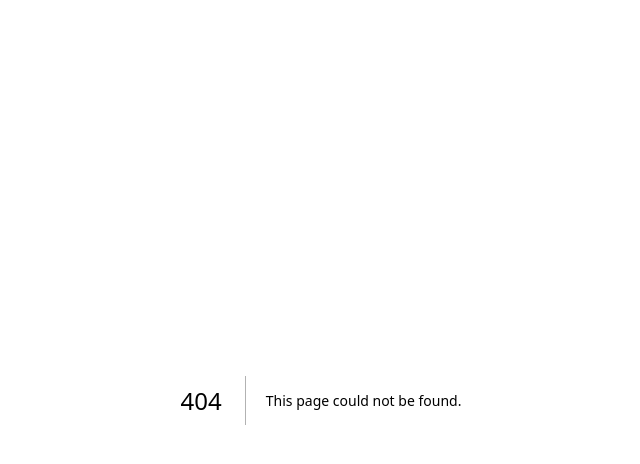
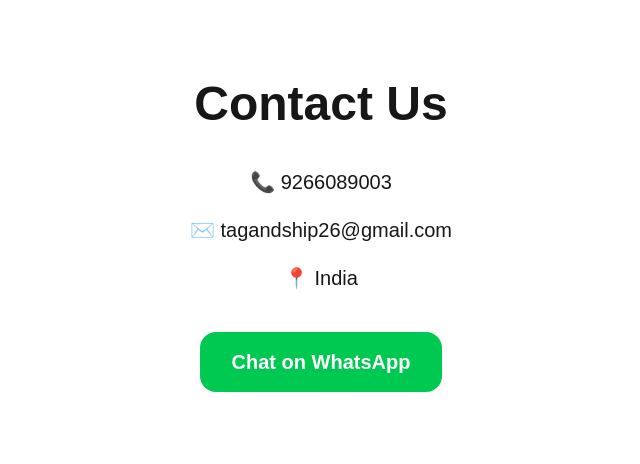
Before and after one commit to sanju-1105/packaging-website, a Next.js app in the folder mywebsite/: page /Contact in a window 1280 px wide. Before the commit this address had no page. Shown: the top 464 px of the page, without its empty margins (319-959 px from the left). Built offline with nearby package versions, Linux system fonts and the light colour scheme.

Commit message:
completed functional website

```diff
--- /dev/null
+++ b/mywebsite/app/About/page.tsx
@@ -0,0 +1,15 @@
+export default function About() {
+  return (
+    <div className="p-20 text-center">
+      <h1 className="text-5xl font-bold">
+        About Tag & Ship
+      </h1>
+
+      <p className="mt-6 text-xl">
+        We help brands with packaging, logistics,
+        dispatch, inventory management,
+        and operations support.
+      </p>
+    </div>
+  );
+}
--- /dev/null
+++ b/mywebsite/app/Contact/page.tsx
@@ -0,0 +1,29 @@
+export default function Contact() {
+  return (
+    <div className="p-20 text-center">
+
+      <h1 className="text-5xl font-bold">
+        Contact Us
+      </h1>
+
+      <div className="mt-10 space-y-5 text-xl">
+
+        <p>📞 9266089003</p>
+
+        <p>✉️ tagandship26@gmail.com</p>
+
+        <p>📍 India</p>
+
+      </div>
+
+      <a
+        href="https://wa.me/919266089003"
+        target="_blank"
+        className="inline-block mt-10 bg-green-500 text-white px-8 py-4 rounded-2xl text-xl font-bold"
+      >
+        Chat on WhatsApp
+      </a>
+
+    </div>
+  );
+}
--- /dev/null
+++ b/mywebsite/app/Services/page.tsx
@@ -0,0 +1,27 @@
+export default function Services() {
+  return (
+    <div className="p-20 text-center">
+
+      <h1 className="text-5xl font-bold">
+        Our Services
+      </h1>
+
+      <div className="mt-10 space-y-5 text-xl">
+
+        <p>✔ Packaging Optimization</p>
+
+        <p>✔ Inventory Management</p>
+
+        <p>✔ Dispatch Support</p>
+
+        <p>✔ Return Reduction</p>
+
+        <p>✔ Warehouse Coordination</p>
+
+        <p>✔ Customer Experience Improvement</p>
+
+      </div>
+
+    </div>
+  );
+}
--- /dev/null
+++ b/mywebsite/app/Why us/page.tsx
@@ -0,0 +1,27 @@
+export default function WhyUs() {
+  return (
+    <div className="p-20 text-center">
+
+      <h1 className="text-5xl font-bold">
+        Why Choose Us?
+      </h1>
+
+      <div className="mt-10 space-y-5 text-xl">
+
+        <p>✔ Reliable Operations Support</p>
+
+        <p>✔ Better Packaging Experience</p>
+
+        <p>✔ Reduced Return Rates</p>
+
+        <p>✔ Fast Dispatch & Logistics</p>
+
+        <p>✔ Inventory Accuracy</p>
+
+        <p>✔ Customer Satisfaction Focused</p>
+
+      </div>
+
+    </div>
+  );
+}
```
